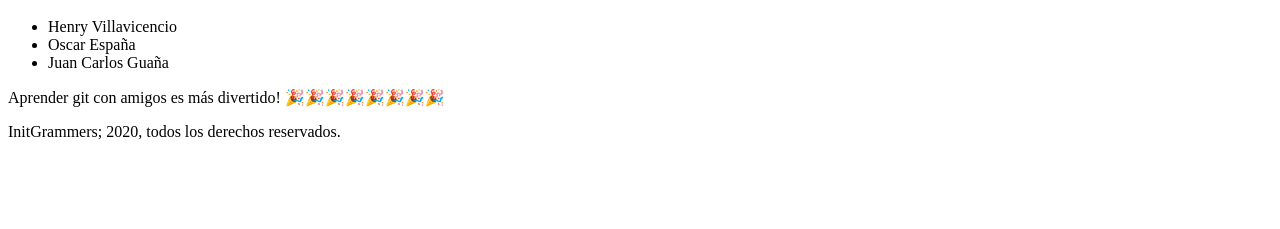
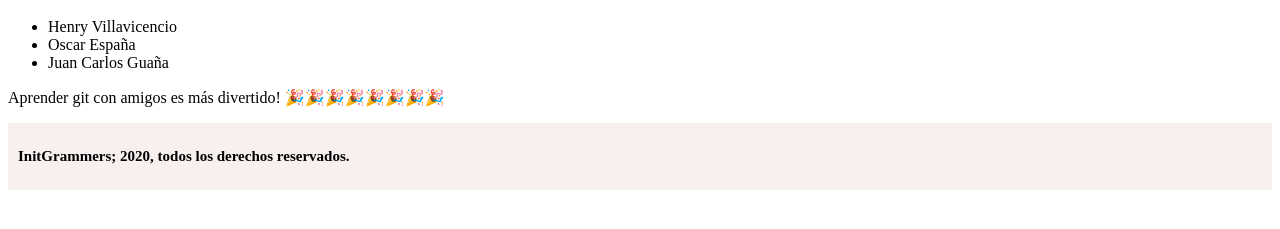
Before and after one commit to HenryVillavicencio/aprendiendo-git, a plain HTML site: page index.html in a window 1280 px wide. Shown: the part 89-318 px from the top of the page. Drawn offline with Linux system fonts and the light colour scheme.

Commit message:
Feat: add style to footer section

```diff
--- a/index.html
+++ b/index.html
@@ -22,8 +22,8 @@
           <span role="img" aria-label="corneta festiva">🎉🎉🎉🎉🎉🎉🎉🎉</span>
         </p>
       </section>
-      <footer>
-        <p>
+      <footer style="background: #9111; padding: 10px;">
+        <p style="font-size: 15px; font-weight: 600;">
           InitGrammers; 2020, todos los derechos reservados.
         </p>
       </footer>
```
